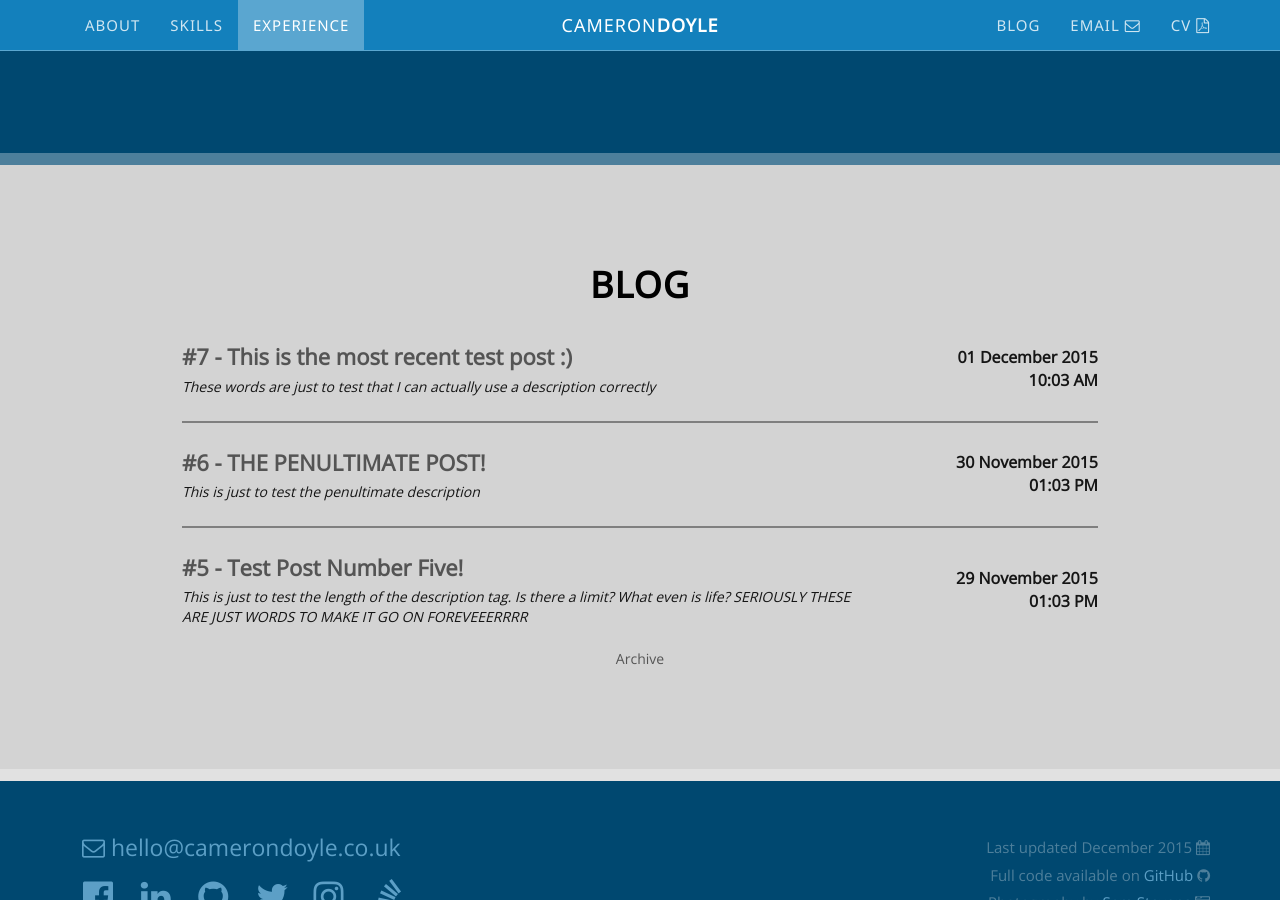
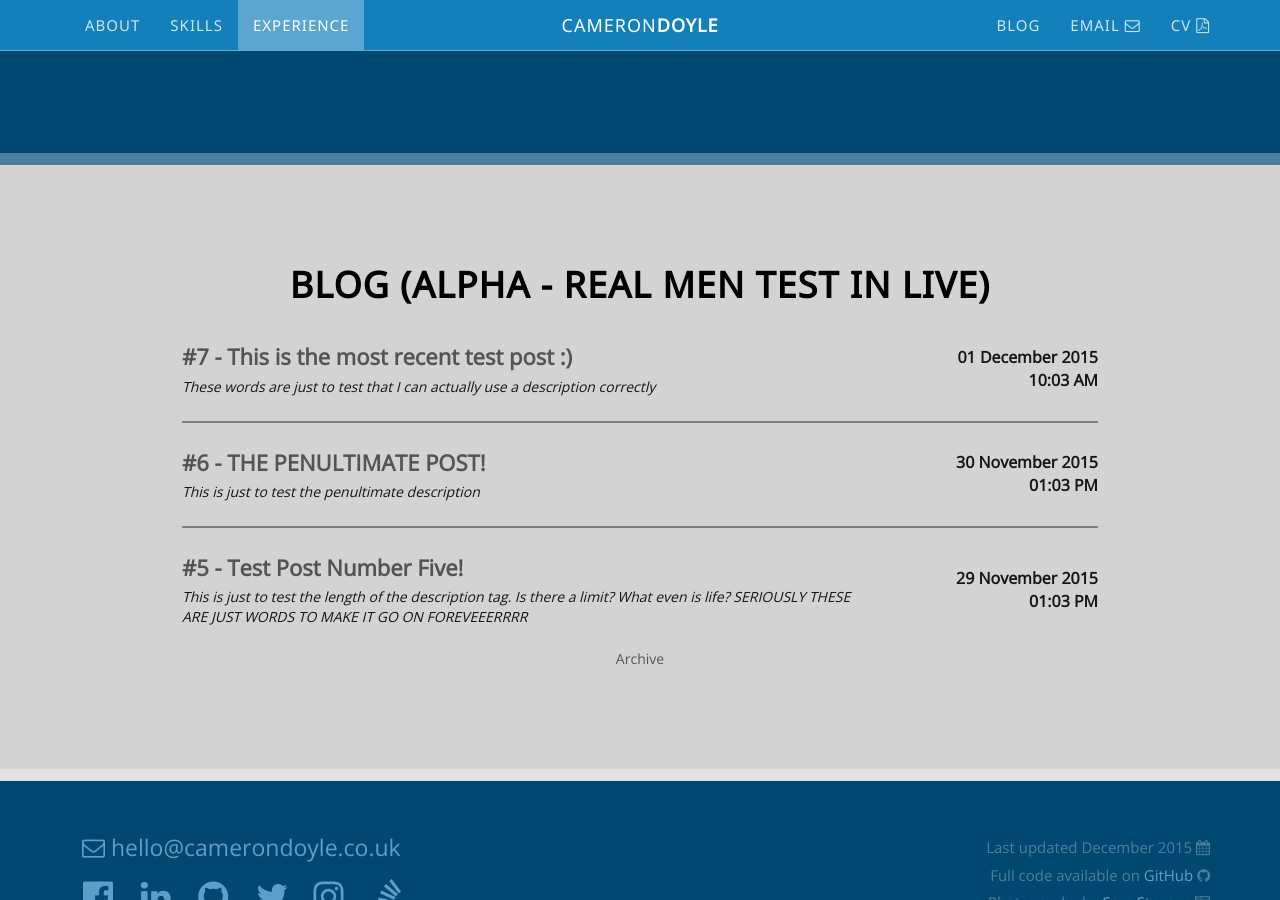
Before and after one commit to CameronD17/camerond17.github.io, a Jekyll site: the page built from index.html, in a window 1280 px wide and 900 px high, scrolled down 3359 px. Built offline with Jekyll 4.4.1, drawn with Linux system fonts in a browser that asks for light colours; nearby versions of some CDN libraries.

Commit message:
Links are hard :(

```diff
--- a/blog/_posts/2015-11-25-this-is-the-first-test-post.markdown
+++ b/blog/_posts/2015-11-25-this-is-the-first-test-post.markdown
@@ -1,5 +1,5 @@
 ---
-permalink:  /blog/:title/
+permalink:  pretty
 number:     1
 layout:     post
 title:      "This is the first test post!"
--- a/index.html
+++ b/index.html
@@ -295,7 +295,7 @@ layout: home
     <section id="blog" class="content-section text-center inverted">
         <div class="container">
             <div class="col-lg-10 col-lg-offset-1">
-                <h1>Blog</h1>
+                <h1>Blog (Alpha - real men test in live)</h1>
                 <table class="table blog-posts">
                     {% for post in site.posts limit:3 %}
                         <tr class="post-teaser">
```
Also changed, not shown: _config.yml (+0 -7 lines).
